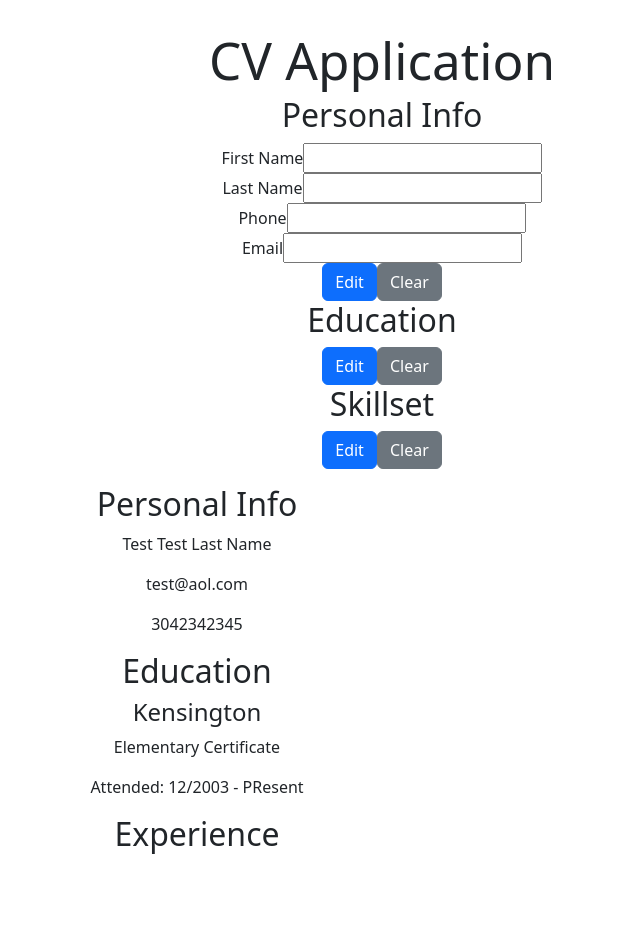
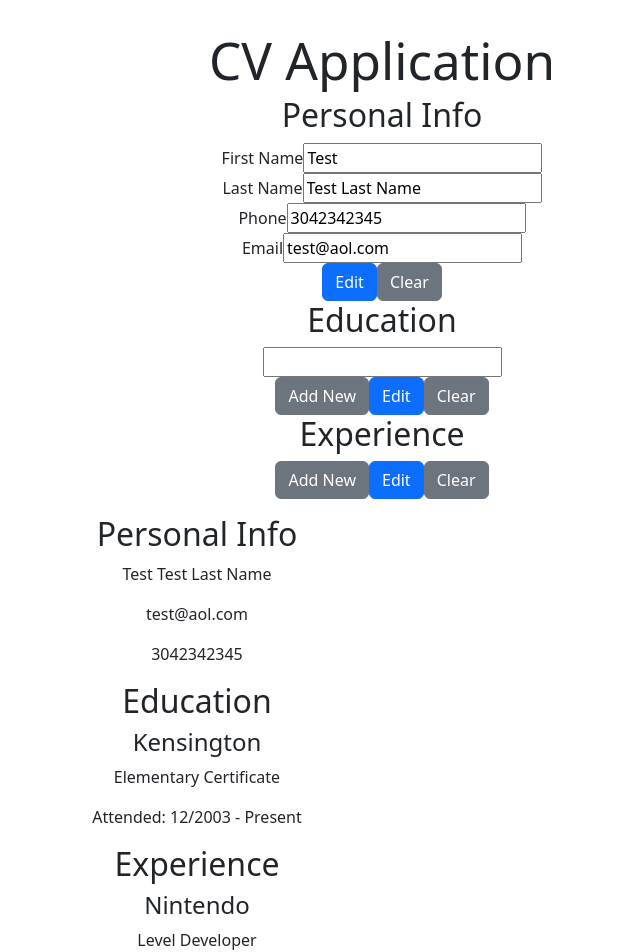
Before and after one commit to scotth527/CV-React-Application, a React (Vite) app: page / in a window 1280 px wide. Shown: the top 952 px of the page, without its empty margins (258-898 px from the left). Before the commit the page ends 909 px from the top, so only its background shows below. Built offline with nearby package versions, Linux system fonts and the light colour scheme.

Commit message:
working on fixing the repeatable fields

```diff
--- a/src/App.jsx
+++ b/src/App.jsx
@@ -29,6 +29,46 @@ const personalInfoFields = [
   }
 ];
 
+let defaultPersonalInfo = {
+    firstName: "",
+    lastName: "",
+    email: "",
+    phone: ""
+}
+
+let newEducationItem = {
+    id: '101',
+    name: "Insert info here",
+    degree: "",
+    startDate: '',
+    endDate: ''
+}
+
+let defaultEducationInfoFields = [
+    {
+      label: 'School Name',
+      type: 'text',
+      fieldName: 'name'
+    },
+    {
+      label: 'Degree',
+      type: 'text',
+      fieldName: 'degree'
+    },
+    {
+      label: 'Start Date',
+      type: 'date',
+      fieldName: 'startDate'
+    },
+    {
+      label: 'End Date',
+      type: 'date',
+      fieldName: 'endDate'
+    }
+  ]
+
+
+
 function App() {
   const [count, setCount] = useState(0)
 
@@ -44,11 +84,28 @@ function App() {
       name: "Kensington",
       degree: "Elementary Certificate",
       startDate: '12/2003',
-      endDate: 'PResent'
+      endDate: 'Present'
     }]
   )
 
+  const[educationInfoFields, setEducationInfoFields] = useState(
+    [defaultEducationInfoFields]
+  )
+
+  const[experienceInfo, setExperienceInfo] = useState(
+    [
+      {
+        company: "Nintendo",
+        title: "Level Developer",
+        startDate: '12/28/2009',
+        endDate: "Present",
+        description: "Designed the levels to the latest Mario Game"
+      }
+    ]
+  )
+
   function handlePersonInfoChange(field, value) {
+    console.log("Field", field, "Value", value);
     setPersonalInfo({
       ...personalInfo,
       [field]: value,
@@ -56,23 +113,34 @@ function App() {
   }
 
   function clearPersonalInfo() {
-    setPersonalInfo({});
+    setPersonalInfo(defaultPersonalInfo);
   }
 
   function clearEducation() {
     setEducationInfo([]);
   }
 
+  //Add new item
+  function addEducationItem() {
+    setEducationInfoFields(
+      [...educationInfoFields, defaultEducationInfoFields]
+    );
+
+    setEducationInfo(
+      [...educationInfo, newEducationItem]
+    );
+  }
+
   return (
     <div className='d-flex flex-wrap'>
       <div className="container mx-auto">
           <h1>CV Application</h1>
-          <ResumeForm title="Personal Info" formFields={personalInfoFields} formFieldValues={{personalInfo}} onChange={{setPersonalInfo}} onPersonChange={handlePersonInfoChange} clearForm={clearPersonalInfo} />
-          <ResumeForm title="Education" formFieldValues={educationInfo} clearForm={clearEducation} />
-          <ResumeForm title="Skillset" />
+          <ResumeForm title="Personal Info" formFields={personalInfoFields} formFieldValues={personalInfo} onPersonChange={handlePersonInfoChange} clearForm={clearPersonalInfo} />
+          <ResumeForm title="Education" formFields={educationInfoFields} formFieldValues={educationInfo} clearForm={clearEducation} isRepeater={true} addItemFunc={addEducationItem} />
+          <ResumeForm title="Experience" isRepeater={true}  />
       </div>
       <div>
-        <ResumeContainer personalInfo={personalInfo} educationInfo={educationInfo}  />
+        <ResumeContainer personalInfo={personalInfo} educationInfo={educationInfo} experienceInfo={experienceInfo} />
       </div>
     </div>
   )
--- a/src/components/form.jsx
+++ b/src/components/form.jsx
@@ -1,23 +1,31 @@
 import { Button, Form, Label, Input } from 'reactstrap';
 
-export default function FormSection({title="Test", status="Edit", clearForm, formFields=[], formFieldValues, onChange}) {
-
-    console.log(formFields)
+export default function FormSection({title="Test", status="Edit", clearForm, formFields=[], formFieldValues, onPersonChange, isRepeater=false, addItemFunc}) {
 
     return(
         <>
         <Form action="">
              <h2>{title}</h2>
-              {Array.isArray(formFields) ? (
+              {Array.isArray(formFields) && !isRepeater ? (
                     formFields.map((field, index) => (
                     <div key={index}>
                         <label>{field.label}</label>
-                        <input type={field.type} value={formFieldValues[field.fieldName]} onChange={(e)=>{onChange(field.fieldName, e.target.value)}} name={field.name} value={field.value || ''} />
+                        <input type={field.type} defaultValue={formFieldValues[field.fieldName]} value={formFieldValues[field.fieldName]} onChange={(e)=>{onPersonChange(field.fieldName, e.target.value)}} name={field.name}  />
                     </div>
                     ))
+                ) : Array.isArray(formFields) && isRepeater ? (
+                    formFields.map((field, index) => (
+                        <div key={index}>
+                            <label>{field.label}</label>
+                            <input type={field.type} defaultValue={formFieldValues[field.fieldName]} value={formFieldValues[field.fieldName]} onChange={(e)=>{onPersonChange(field.fieldName, e.target.value)}} name={field.name}  />
+                        </div>
+                        ))
                 ) : (
                     <p>No form fields available</p>
-                )}
+                )
+                }
+
+             { isRepeater && <Button onClick={addItemFunc}>Add New</Button> }
              <Button color="primary">{status}</Button>
              <Button className='ml-4' onClick={clearForm}>Clear</Button>
         </Form>
--- a/src/components/formContainer.jsx
+++ b/src/components/formContainer.jsx
@@ -2,7 +2,7 @@
 import { Button, Form } from 'reactstrap';
 import { FormSection } from 'form';
 
-export default function FormContainer({title="Test", status="Edit", clearForm, formFields, formFieldValues, onChange }) {
+export default function FormContainer({title="Test", status="Edit", clearForm, formFields, formFieldValues, onPersonChange=()=>{}, isRepeater, addItemFunc }) {
 
     function submitForm() {
 
@@ -18,7 +18,7 @@ export default function FormContainer({title="Test", status="Edit", clearForm, f
 
     return(
         <>
-            <FormSection title status clearForm formFields formFieldValues onChange />
+            <FormSection title status clearForm formFields formFieldValues onPersonChange isRepeater addItemFunc />
         </>
     )
 }
--- a/src/components/resumeSections/resumeContainer.jsx
+++ b/src/components/resumeSections/resumeContainer.jsx
@@ -1,6 +1,6 @@
 
 
-export default function ResumeContainer({personalInfo, educationInfo}) {
+export default function ResumeContainer({personalInfo, educationInfo, experienceInfo}) {
 
 
     return(
@@ -23,6 +23,15 @@ export default function ResumeContainer({personalInfo, educationInfo}) {
             </section>
             <section>
                 <h2>Experience</h2>
+
+                {experienceInfo.map((experience, index)=>(
+                    <div key={experience.title + '_' + index}>
+                    <h4>{experience.company}</h4>
+                    <p>{experience.title}</p>
+                    <p>{experience.description}</p>
+                    <p>Time worked: {experience.startDate}  - {experience && experience.endDate ? experience.endDate : 'Present'} </p>
+                    </div>
+                ))}
             </section>
        </div>
     )
```
